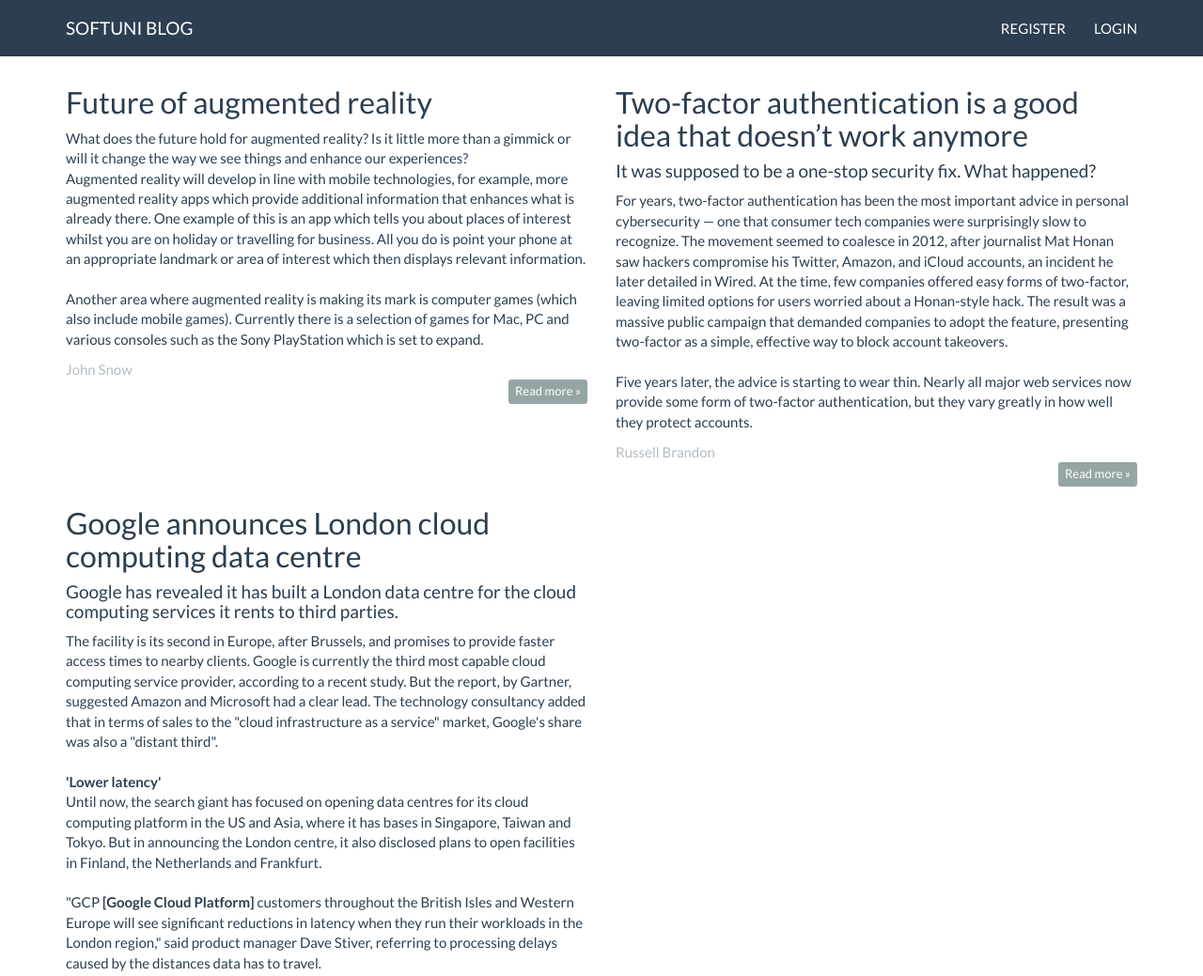
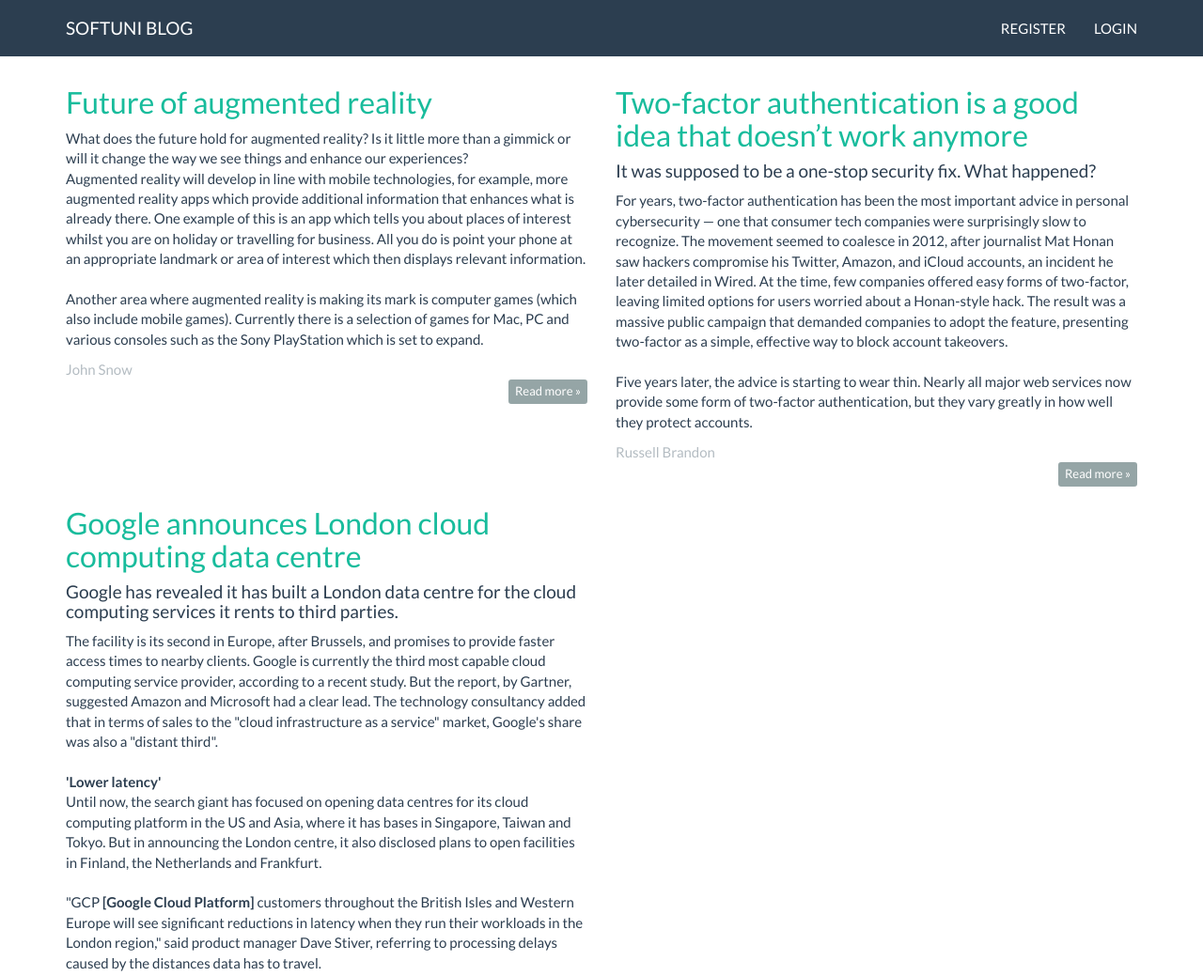
Before and after one commit to Pazzobg/pazzobg.github.io, a plain HTML site: page index.html in a window 1280 px wide. Shown: the top 1039 px of the page at 94% size. Drawn offline with Linux system fonts and the light colour scheme.

Commit message:
Updated links in headings

```diff
--- a/index.html
+++ b/index.html
@@ -37,8 +37,8 @@
                 <div class="row">
                     <div class="col-md-6">
                         <article>
-                            <header>
-                                <h2>Future of augmented reality</h2>
+                            <header><a href="viewpostAugReality.html">
+                                <h2>Future of augmented reality</h2></a>
                             </header>
 
                             <p>
@@ -70,7 +70,8 @@
                     <div class="col-md-6">
                         <article>
                             <header>
-                                <h2>Two-factor authentication is a good idea that doesn’t work anymore</h2>
+                                <a href="viewpostAuthentication.html"><h2>Two-factor authentication is a good
+                                    idea that doesn’t work anymore</h2></a>
                                 <h4>It was supposed to be a one-stop security fix. What happened?</h4>
                             </header>
 
@@ -103,7 +104,8 @@
                     <div class="col-md-6">
                         <article>
                             <header>
-                                <h2>Google announces London cloud computing data centre</h2>
+                                <a href="viewpostGoogle.html"><h2>Google announces London cloud computing
+                                    data centre</h2></a>
                                 <h4>Google has revealed it has built a London data centre for the cloud
                                     computing services it rents to third parties.</h4>
                             </header>
```
Also changed, not shown: indexlogged.html (+6 -4 lines), login.html (+1 -1 lines), registernewaccount.html (+1 -1 lines).
